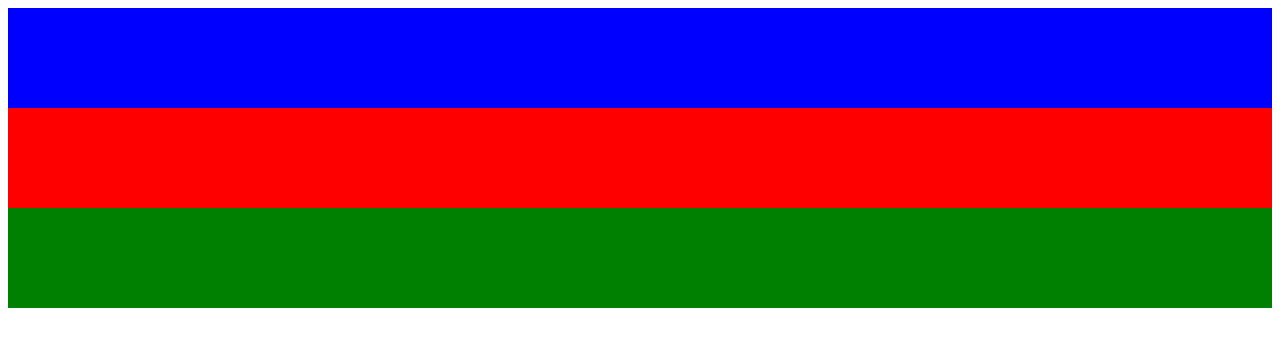
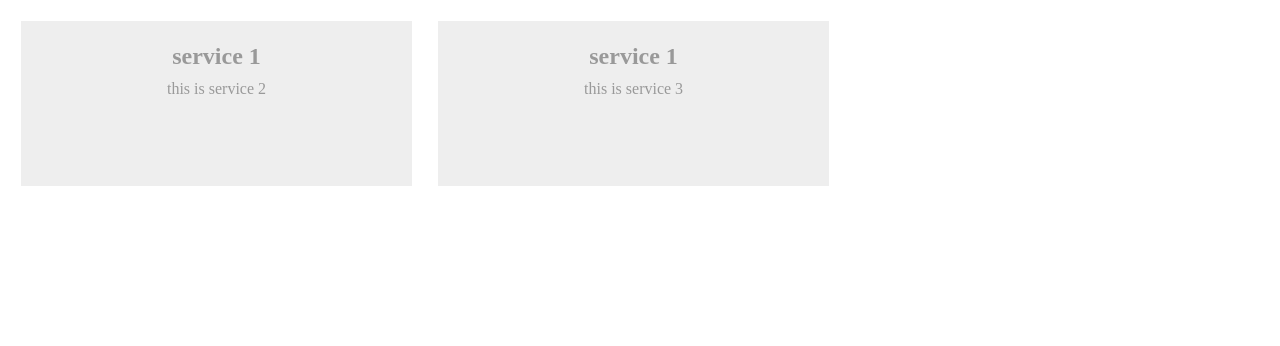
Before and after one commit to aiswaryaasudhakaran/training-project, a plain HTML site: page task-12/task-12.2/index.html in a window 1280 px wide. Drawn offline with Linux system fonts and the light colour scheme.

Commit message:
feat:services

```diff
--- a/task-12/task-12.2/index.html
+++ b/task-12/task-12.2/index.html
@@ -6,10 +6,18 @@
     </head>
     <body>
 
-        <div class="walpaper">
+        <!-- <div class="walpaper">
              <div class="blue box"></div>
              <div class="red box"></div>
              <div class="green box"></div>
+        </div> -->
+        <div class="service">
+            <h2>service 1</h2>
+            <p>this is service 2</p>
+        </div>
+        <div class="service">
+            <h2>service 1</h2>
+            <p>this is service 3</p>
         </div>
 
     </body>
--- a/task-12/task-12.2/style.css
+++ b/task-12/task-12.2/style.css
@@ -14,7 +14,7 @@ img{
     float:right;
     margin:10px;
 } */
-.blue{
+/* .blue{
     background: blue;
 
 }
@@ -29,4 +29,17 @@ img{
 .box{
     height:100px;
 
+} */
+.service h2, .service p{
+    color:#999;
+    margin: 10px 0;
+    text-align:center;
 }
+.service{
+    float:left;
+    background:#eee;
+    width:29%;
+    margin:1%;
+    padding:1%;
+    height:140px;
+}
```
